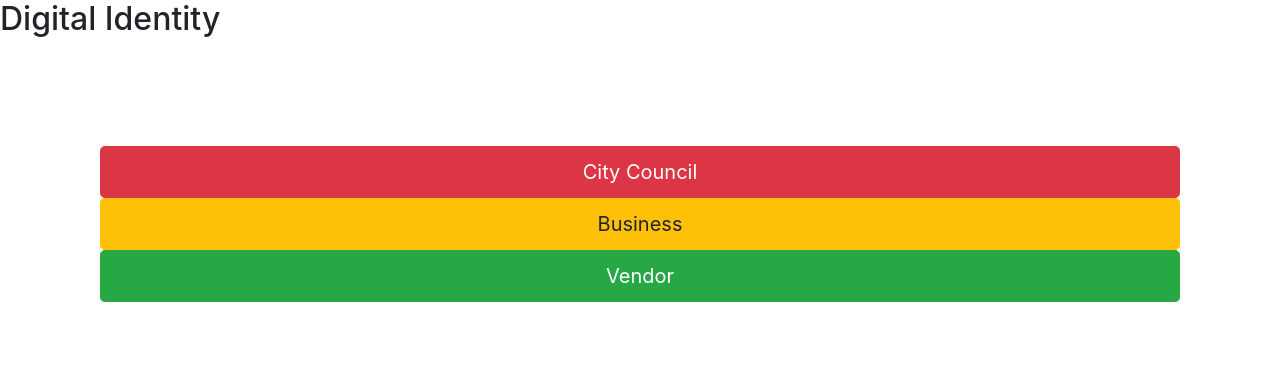
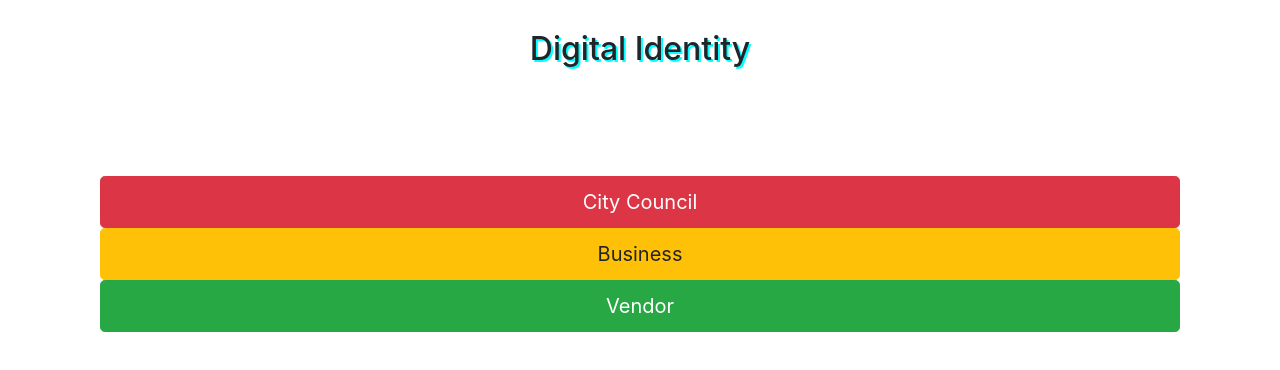
Before and after one commit to ravindragsingh/digIden, an Angular app: page / in a window 1280 px wide. Shown: the top 370 px of the page. Built offline with nearby package versions, Linux system fonts and the light colour scheme.

Commit message:
headerCssFix

```diff
--- a/src/app/app.component.css
+++ b/src/app/app.component.css
@@ -0,0 +1,5 @@
+.header {
+text-align: center;
+text-shadow: 2px 2px #00FFFF;
+padding-top: 30px;
+}
--- a/src/app/app.component.html
+++ b/src/app/app.component.html
@@ -1,2 +1,2 @@
-<h2>Digital Identity</h2>
+<h2 class="header">Digital Identity</h2>
 <router-outlet></router-outlet>
--- a/src/app/start-page/start-page.component.html
+++ b/src/app/start-page/start-page.component.html
@@ -1,7 +1,10 @@
 
 <div class="centerPage">
 
-  <a routerLink ="/login"><button class="btn btn-danger btn-lg center">City Council</button> </a>
+  <div>
+    <a routerLink ="/login"><button class="btn btn-danger btn-lg center">City Council</button> </a>
+  </div>
+
 
   <a routerLink ="/login"><button class="btn btn-warning btn-lg center">Business</button> </a>
 
```
